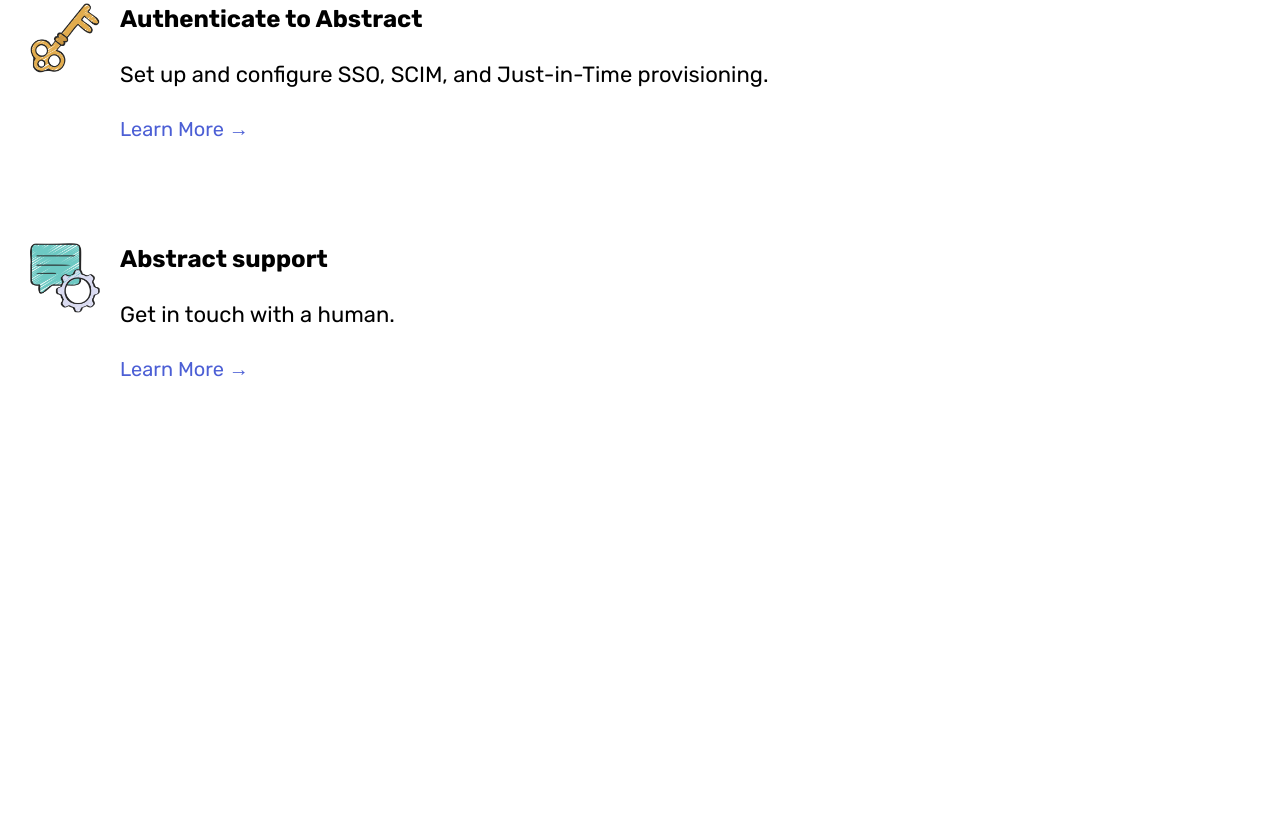
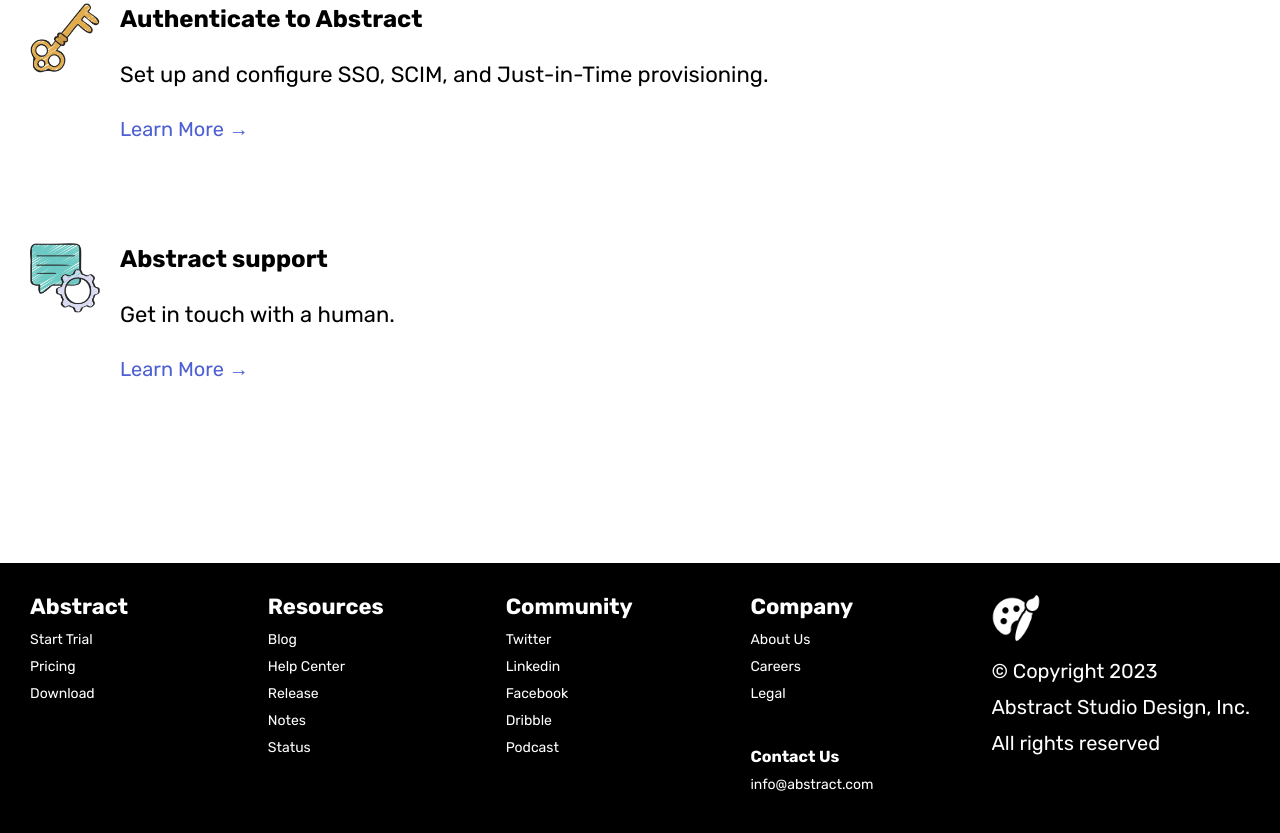
Before and after one commit to Kurt3z/abstract-clone, a plain HTML site: page index.html in a window 1280 px wide. Shown: the part 1597-2430 px from the top of the page. Before the commit the page ends 2160 px from the top, so only its background shows below. Drawn offline with Linux system fonts and the light colour scheme.

Commit message:
feat: Add HTML structure and styles for the footer

```diff
--- a/index.html
+++ b/index.html
@@ -77,5 +77,43 @@
                 </div>
             </section>
         </main>
+        <footer>
+            <div class="footer-section">
+                <h2>Abstract</h2>
+                <a href="#">Start Trial</a>
+                <a href="#">Pricing</a>
+                <a href="#">Download</a>
+            </div>
+            <div class="footer-section">
+                <h2>Resources</h2>
+                <a href="#">Blog</a>
+                <a href="#">Help Center</a>
+                <a href="#">Release</a>
+                <a href="#">Notes</a>
+                <a href="#">Status</a>
+            </div>
+            <div class="footer-section">
+                <h2>Community</h2>
+                <a href="#">Twitter</a>
+                <a href="#">Linkedin</a>
+                <a href="#">Facebook</a>
+                <a href="#">Dribble</a>
+                <a href="#">Podcast</a>
+            </div>
+            <div class="footer-section">
+                <h2>Company</h2>
+                <a href="#">About Us</a>
+                <a href="#">Careers</a>
+                <a href="#">Legal</a>
+                <h3>Contact Us</h3>
+                <a href="#">info@abstract.com</a>
+            </div>
+            <div class="footer-section copyright">
+                <img src="./img/logo.png" alt="Company logo" />
+                <p>&copy; Copyright 2023</p>
+                <p>Abstract Studio Design, Inc.</p>
+                <p>All rights reserved</p>
+            </div>
+        </footer>
     </body>
 </html>
--- a/style.css
+++ b/style.css
@@ -116,3 +116,46 @@
 }
 
 /* FOOTER SECTION */
+footer {
+    background-color: #000000;
+    color: #ffffff;
+    padding: 30px;
+    display: flex;
+    justify-content: space-between;
+    flex-wrap: wrap;
+    gap: 50px;
+}
+
+.footer-section {
+    min-width: 120px;
+}
+
+.footer-section > h2 {
+    font-size: 22px;
+    margin-bottom: 11px;
+}
+
+.footer-section > h3 {
+    font-size: 16px;
+    margin-top: 45px;
+    margin-bottom: 10px;
+}
+
+footer a {
+    font-size: 14px;
+    color: #ffffff;
+    text-decoration: none;
+    margin-bottom: 10px;
+    display: block;
+}
+
+.footer-section.copyright > p {
+    margin-bottom: 12px;
+    font-size: 20px;
+}
+
+.copyright > img {
+    width: 50px;
+    height: 50px;
+    margin-bottom: 12px;
+}
```
Also changed, not shown: img/logo.png (added).
